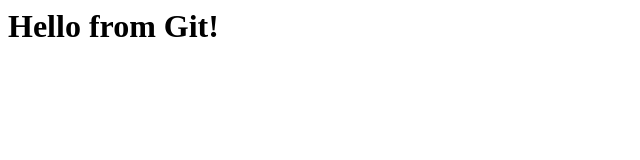
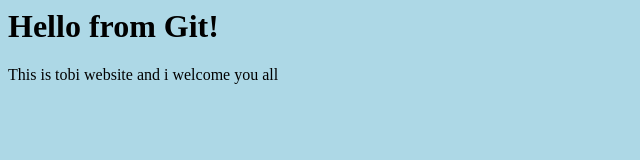
Before and after one commit to Tckloud/text-website, a plain HTML site: page index.html in a window 1280 px wide. Shown: the whole page, without its empty margins (0-640 px from the left). Drawn offline with Linux system fonts and the light colour scheme.

Commit message:
added the background

```diff
--- a/index.html
+++ b/index.html
@@ -1,7 +1,4 @@
-<html>
-    <body>
-
-<h1>Hello from Git!</h1>
-
-    <body>
-</html>
+<body style="background-color: lightblue;">
+    <h1>Hello from Git!</h1>
+    <p>This is tobi website and i welcome you all</p>
+</body>
```
